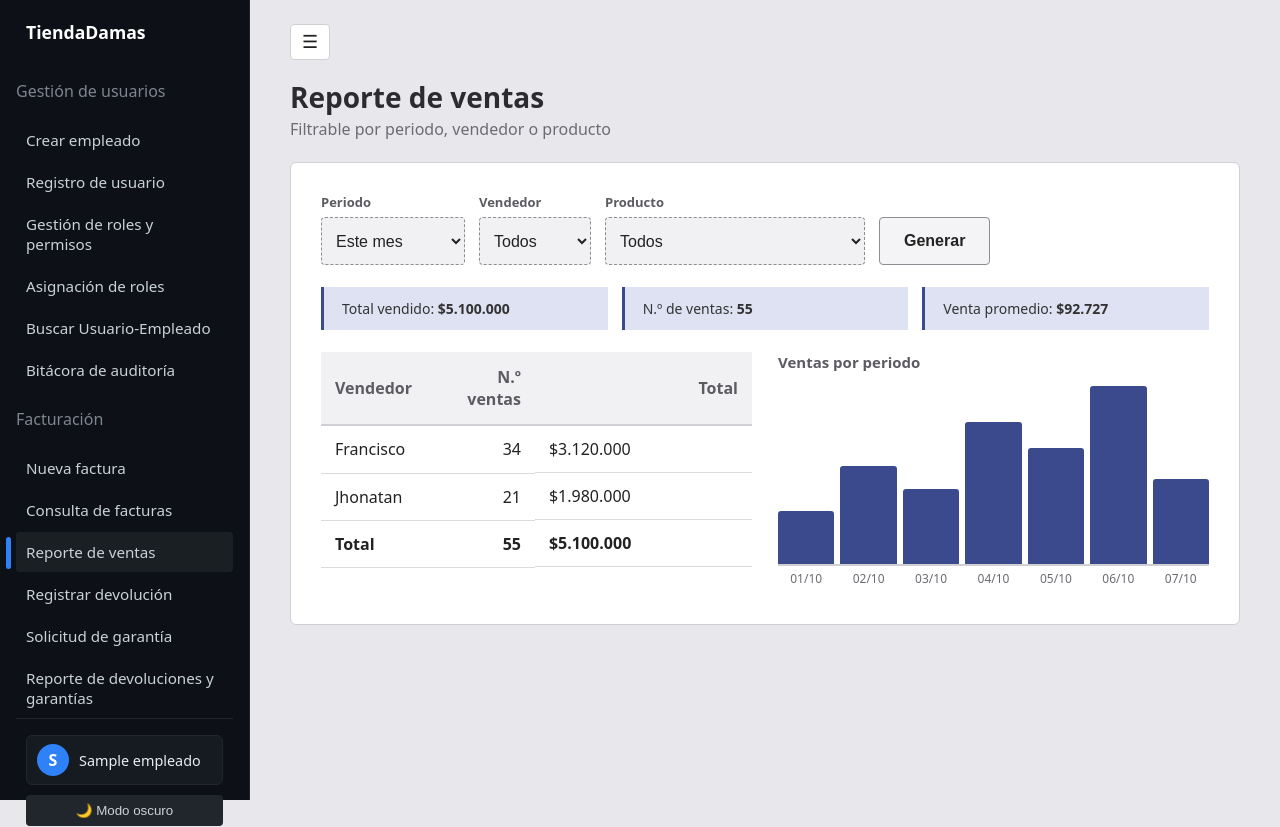
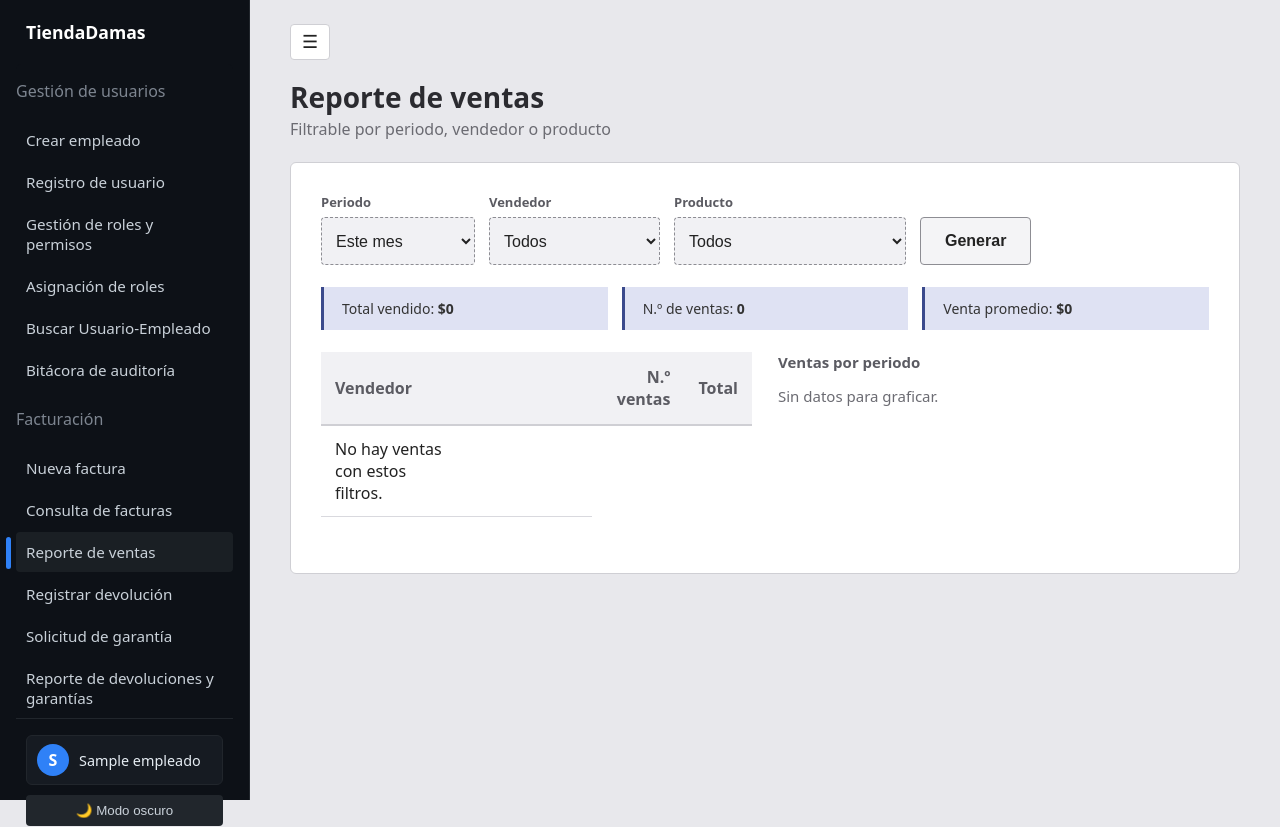
Before and after one commit to JuanchoLopezGalvis/TiendaDamasSoftware, a Django app: page /panel/facturacion/reporte-ventas/ in a window 1280 px wide. Shown: the top 827 px of the page. Run offline with Django 5.2, Linux system fonts and the light colour scheme; a user stored in the database is signed in; tables that the repository leaves empty hold one stand-in row (values such as "Sample post").

Commit message:
reporte de ventas

```diff
--- a/Modulos/facturacion/views.py
+++ b/Modulos/facturacion/views.py
@@ -1,12 +1,13 @@
 from django.contrib import messages
 from django.contrib.auth.decorators import login_required
 from django.db import transaction
-from django.db.models import F, Q, Sum
+from django.db.models import Count,F, Q, Sum
 from django.shortcuts import redirect, render
 from django.urls import reverse
 from django.utils import timezone
 from django.utils.dateparse import parse_date
-
+from datetime import date, timedelta
+from django.contrib.auth import get_user_model
 
 from Modulos.usuarios.auditoria import registrar
 from Modulos.usuarios.models import Auditoria
@@ -149,9 +150,118 @@
         ),
         'hoy': hoy.isoformat(),
     })
+PERIODOS = [
+    ('hoy', 'Hoy'),
+    ('7dias', 'Últimos 7 días'),
+    ('mes', 'Este mes'),
+    ('mes_anterior', 'Mes anterior'),
+    ('anio', 'Este año'),
+    ('todo', 'Todo el historial'),
+]
+
+
+def _rango(periodo):
+    """Devuelve (desde, hasta) para el periodo elegido; None = sin límite."""
+    hoy = timezone.localdate()
+    if periodo == 'hoy':
+        return hoy, hoy
+    if periodo == '7dias':
+        return hoy - timedelta(days=6), hoy
+    if periodo == 'mes_anterior':
+        hasta = hoy.replace(day=1) - timedelta(days=1)
+        return hasta.replace(day=1), hasta
+    if periodo == 'anio':
+        return date(hoy.year, 1, 1), hoy
+    if periodo == 'todo':
+        return None, None
+    return hoy.replace(day=1), hoy          # 'mes'
+
+
 @login_required
 def reporte_ventas(request):
-    return render(request, 'reporte_ventas.html')
+    periodo = request.GET.get('periodo', 'mes')
+    if periodo not in dict(PERIODOS):
+        periodo = 'mes'
+    vendedor = request.GET.get('vendedor', '')
+    producto = request.GET.get('producto', '')
+    desde, hasta = _rango(periodo)
+
+    # Se trabaja sobre las líneas de factura: así el filtro por producto
+    # suma solo lo vendido de ese producto. Las facturas anuladas no cuentan.
+    lineas = DetalleFactura.objects.exclude(factura__estado=Factura.Estado.ANULADA)
+    if desde:
+        lineas = lineas.filter(factura__fecha_factura__gte=desde)
+    if hasta:
+        lineas = lineas.filter(factura__fecha_factura__lte=hasta)
+    if _entero(vendedor):
+        lineas = lineas.filter(factura__usuario_id=int(vendedor))
+    if _entero(producto):
+        lineas = lineas.filter(producto_id=int(producto))
+
+    # --- Totales ---
+    resumen = lineas.aggregate(total=Sum('precio_acumulado'), ventas=Count('factura', distinct=True))
+    total = resumen['total'] or 0
+    ventas = resumen['ventas'] or 0
+
+    # --- Tabla por vendedor ---
+    filas = (
+        lineas.values('factura__usuario__username', 'factura__usuario__empleado__nombre_completo')
+        .annotate(ventas=Count('factura', distinct=True), total=Sum('precio_acumulado'))
+        .order_by('-total')
+    )
+    por_vendedor = [{
+        'nombre': f['factura__usuario__empleado__nombre_completo'] or f['factura__usuario__username'],
+        'ventas': f['ventas'],
+        'total': _cop(f['total'] or 0),
+    } for f in filas]
+
+    # --- Gráfico: una barra por día (por mes si el rango pasa de ~3 meses) ---
+    por_dia = {
+        r['factura__fecha_factura']: r['total'] or 0
+        for r in lineas.values('factura__fecha_factura').annotate(total=Sum('precio_acumulado'))
+    }
+    barras = []
+    if por_dia:
+        ini = desde or min(por_dia)
+        fin = hasta or max(por_dia)
+        if (fin - ini).days > 92:
+            meses = {}
+            for d, t in por_dia.items():
+                meses[(d.year, d.month)] = meses.get((d.year, d.month), 0) + t
+            serie = [(f'{m:02d}/{a}', t) for (a, m), t in sorted(meses.items())]
+        else:
+            serie, d = [], ini
+            while d <= fin:
+                serie.append((d.strftime('%d/%m'), por_dia.get(d, 0)))
+                d += timedelta(days=1)
+
+        maximo = max(t for _, t in serie) or 1
+        paso = max(1, -(-len(serie) // 12))          # máximo ~12 etiquetas visibles
+        barras = [{
+            'etiqueta': e,
+            'texto': _cop(t),
+            'alto': max(3, round(t * 100 / maximo)) if t else 0,
+            'mostrar': i % paso == 0,
+        } for i, (e, t) in enumerate(serie)]
+
+    # --- Listas de los filtros ---
+    vendedores = [
+        {'id': u.pk, 'nombre': u.empleado.nombre_completo if u.empleado else u.get_username()}
+        for u in get_user_model().objects.filter(facturas__isnull=False)
+        .select_related('empleado').distinct().order_by('username')
+    ]
+
+    return render(request, 'reporte_ventas.html', {
+        'periodos': PERIODOS, 'periodo': periodo,
+        'vendedor': vendedor, 'producto': producto,
+        'vendedores': vendedores,
+        'productos': Producto.objects.all(),
+        'por_vendedor': por_vendedor,
+        'barras': barras,
+        'total': _cop(total),
+        'ventas': ventas,
+        'promedio': _cop(total // ventas if ventas else 0),
+    })
 
 
 def _buscar_factura(texto):
--- a/templates/reporte_ventas.html
+++ b/templates/reporte_ventas.html
@@ -10,43 +10,43 @@
 
     <section class="card">
 
-        <div class="filtros">
+        <form method="get" class="filtros">
             <div class="campo">
                 <label for="periodo">Periodo</label>
-                <select id="periodo">
-                    <option>Hoy</option>
-                    <option>Últimos 7 días</option>
-                    <option selected>Este mes</option>
-                    <option>Mes anterior</option>
-                    <option>Este año</option>
+                <select id="periodo" name="periodo">
+                    {% for valor, etiqueta in periodos %}
+                        <option value="{{ valor }}" {% if periodo == valor %}selected{% endif %}>{{ etiqueta }}</option>
+                    {% endfor %}
                 </select>
             </div>
 
             <div class="campo">
                 <label for="vendedor">Vendedor</label>
-                <select id="vendedor">
-                    <option>Todos</option>
-                    <option>Francisco</option>
-                    <option>Jhonatan</option>
+                <select id="vendedor" name="vendedor">
+                    <option value="">Todos</option>
+                    {% for v in vendedores %}
+                        <option value="{{ v.id }}" {% if vendedor == v.id|stringformat:"s" %}selected{% endif %}>{{ v.nombre }}</option>
+                    {% endfor %}
                 </select>
             </div>
 
             <div class="campo">
                 <label for="producto">Producto</label>
-                <select id="producto" style="max-width: 260px;">
-                    <option>Todos</option>
-                    <option>101BLU · Blusa manga larga básica</option>
-                    <option>121VES · Vestido midi floral</option>
+                <select id="producto" name="producto" style="max-width: 260px;">
+                    <option value="">Todos</option>
+                    {% for p in productos %}
+                        <option value="{{ p.id }}" {% if producto == p.id|stringformat:"s" %}selected{% endif %}>{{ p.codigo }} · {{ p.nombre_producto }}</option>
+                    {% endfor %}
                 </select>
             </div>
 
-            <button type="button" class="btn-secundario">Generar</button>
-        </div>
+            <button type="submit" class="btn-secundario">Generar</button>
+        </form>
 
         <div class="fila-campos">
-            <div class="aviso" style="flex: 1; margin: 0;">Total vendido: <strong>$5.100.000</strong></div>
-            <div class="aviso" style="flex: 1; margin: 0;">N.º de ventas: <strong>55</strong></div>
-            <div class="aviso" style="flex: 1; margin: 0;">Venta promedio: <strong>$92.727</strong></div>
+            <div class="aviso" style="flex: 1; margin: 0;">Total vendido: <strong>{{ total }}</strong></div>
+            <div class="aviso" style="flex: 1; margin: 0;">N.º de ventas: <strong>{{ ventas }}</strong></div>
+            <div class="aviso" style="flex: 1; margin: 0;">Venta promedio: <strong>{{ promedio }}</strong></div>
         </div>
 
         <div class="roles-grid">
@@ -57,49 +57,49 @@
                         <tr>
                             <th>Vendedor</th>
                             <th style="text-align: right;">N.º ventas</th>
-                            <th style="text-align: right;">Total</th>
+                            <th style="text-align: right; display: table-cell;">Total</th>
                         </tr>
                     </thead>
                     <tbody>
+                        {% for v in por_vendedor %}
                         <tr>
-                            <td>Francisco</td>
-                            <td style="text-align: right;">34</td>
-                            <td style="text-align: right;">$3.120.000</td>
+                            <td>{{ v.nombre }}</td>
+                            <td style="text-align: right;">{{ v.ventas }}</td>
+                            <td style="text-align: right; display: table-cell;">{{ v.total }}</td>
                         </tr>
+                        {% empty %}
                         <tr>
-                            <td>Jhonatan</td>
-                            <td style="text-align: right;">21</td>
-                            <td style="text-align: right;">$1.980.000</td>
+                            <td colspan="3">No hay ventas con estos filtros.</td>
                         </tr>
+                        {% endfor %}
+                        {% if por_vendedor|length > 1 %}
                         <tr>
                             <td><strong>Total</strong></td>
-                            <td style="text-align: right;"><strong>55</strong></td>
-                            <td style="text-align: right;"><strong>$5.100.000</strong></td>
+                            <td style="text-align: right;"><strong>{{ ventas }}</strong></td>
+                            <td style="text-align: right; display: table-cell;"><strong>{{ total }}</strong></td>
                         </tr>
+                        {% endif %}
                     </tbody>
                 </table>
             </div>
 
             <div>
                 <h2 class="card-titulo">Ventas por periodo</h2>
-                <div style="display: flex; align-items: flex-end; gap: 6px; height: 180px; border-bottom: 2px solid var(--border);">
-                    <div style="flex: 1; height: 30%;  background: var(--primary); border-radius: 3px 3px 0 0;" title="01/10: $300.000"></div>
-                    <div style="flex: 1; height: 55%;  background: var(--primary); border-radius: 3px 3px 0 0;" title="02/10: $550.000"></div>
-                    <div style="flex: 1; height: 42%;  background: var(--primary); border-radius: 3px 3px 0 0;" title="03/10: $420.000"></div>
-                    <div style="flex: 1; height: 80%;  background: var(--primary); border-radius: 3px 3px 0 0;" title="04/10: $800.000"></div>
-                    <div style="flex: 1; height: 65%;  background: var(--primary); border-radius: 3px 3px 0 0;" title="05/10: $650.000"></div>
-                    <div style="flex: 1; height: 100%; background: var(--primary); border-radius: 3px 3px 0 0;" title="06/10: $1.000.000"></div>
-                    <div style="flex: 1; height: 48%;  background: var(--primary); border-radius: 3px 3px 0 0;" title="07/10: $480.000"></div>
-                </div>
-                <div style="display: flex; gap: 6px; font-size: 12px; color: var(--muted); margin-top: 4px;">
-                    <span style="flex: 1; text-align: center;">01/10</span>
-                    <span style="flex: 1; text-align: center;">02/10</span>
-                    <span style="flex: 1; text-align: center;">03/10</span>
-                    <span style="flex: 1; text-align: center;">04/10</span>
-                    <span style="flex: 1; text-align: center;">05/10</span>
-                    <span style="flex: 1; text-align: center;">06/10</span>
-                    <span style="flex: 1; text-align: center;">07/10</span>
-                </div>
+                {% if barras %}
+                    <div style="display: flex; align-items: flex-end; gap: 3px; height: 180px; border-bottom: 2px solid var(--border);">
+                        {% for b in barras %}
+                            <div style="flex: 1; min-width: 4px; height: {{ b.alto }}%; background: var(--primary); border-radius: 3px 3px 0 0;"
+                                 title="{{ b.etiqueta }}: {{ b.texto }}"></div>
+                        {% endfor %}
+                    </div>
+                    <div style="display: flex; gap: 3px; font-size: 12px; color: var(--muted); margin-top: 4px;">
+                        {% for b in barras %}
+                            <span style="flex: 1; min-width: 4px; text-align: center; white-space: nowrap;">{% if b.mostrar %}{{ b.etiqueta }}{% endif %}</span>
+                        {% endfor %}
+                    </div>
+                {% else %}
+                    <p class="nota">Sin datos para graficar.</p>
+                {% endif %}
             </div>
 
         </div>
```
Also changed, not shown: Modulos/facturacion/migrations/0001_initial.py (added), Modulos/facturacion/migrations/0002_devolucion_detalledevolucion.py (added).
